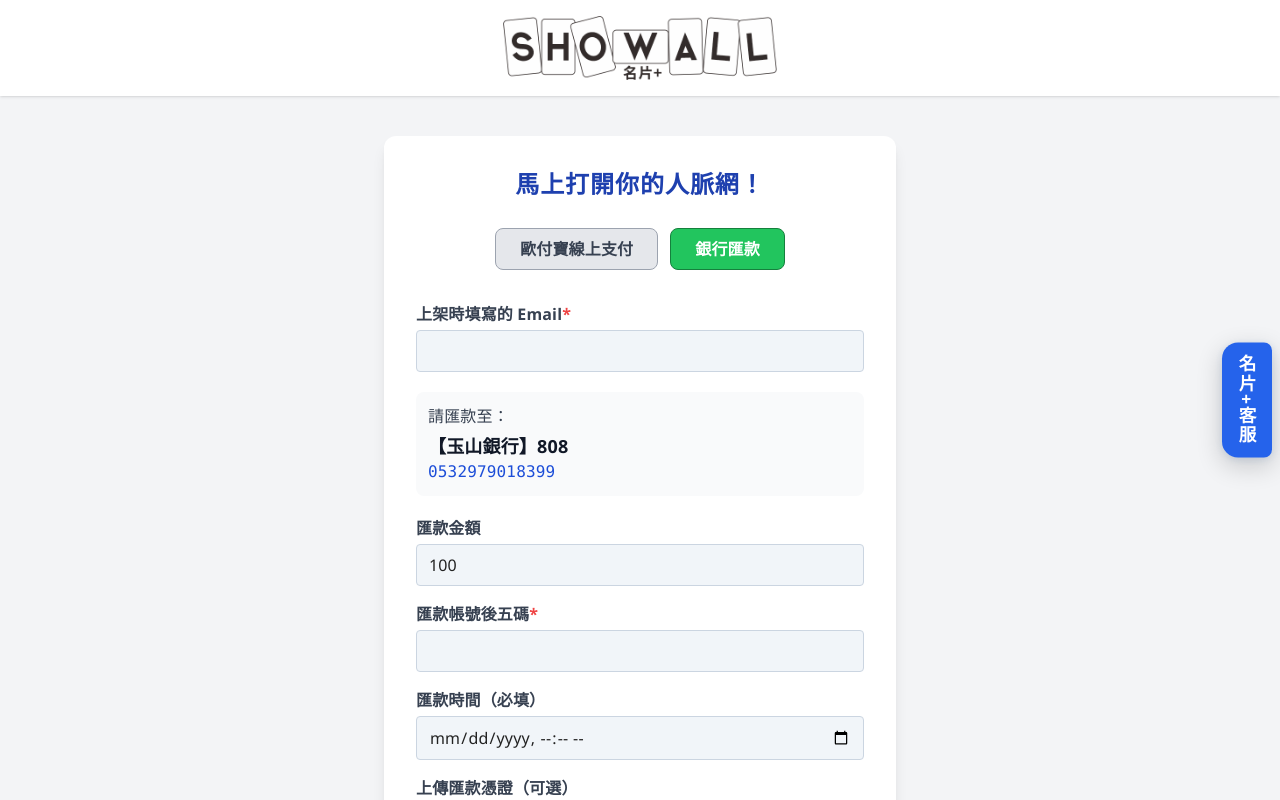
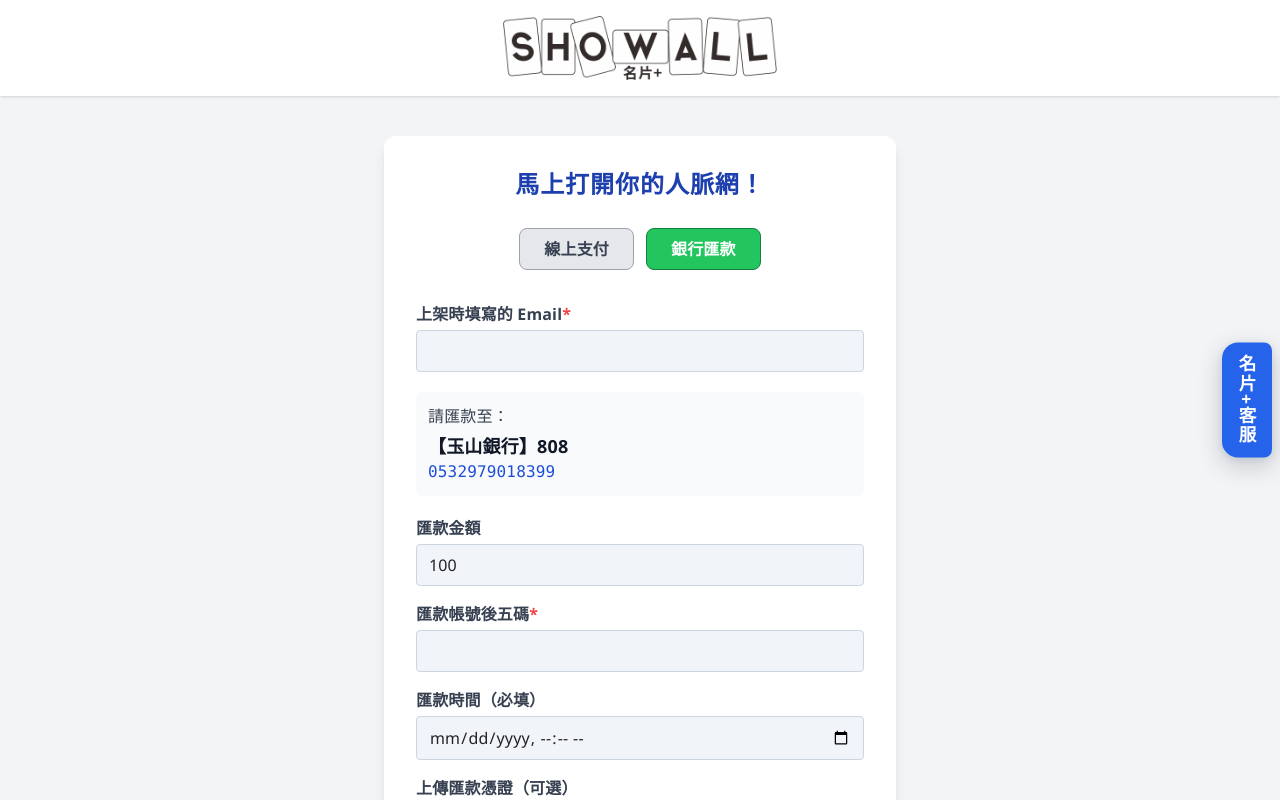
Before and after one commit to ns2148634/showall, a Next.js app: page /payment in a window 1280 px wide. Shown: the top 800 px of the page. Built offline with nearby package versions, Linux system fonts and the light colour scheme; no server answers.

Commit message:
Clean cache, confirm RemitState type, retry build

```diff
--- a/app/payment/page.tsx
+++ b/app/payment/page.tsx
@@ -192,7 +192,7 @@ function PaymentPageInner() {
               }`}
             onClick={() => setMethod("opay")}
           >
-            歐付寶線上支付
+            線上支付
           </button>
           <button
             className={`py-2 px-6 rounded-lg font-bold border ${method === "bank"
```
